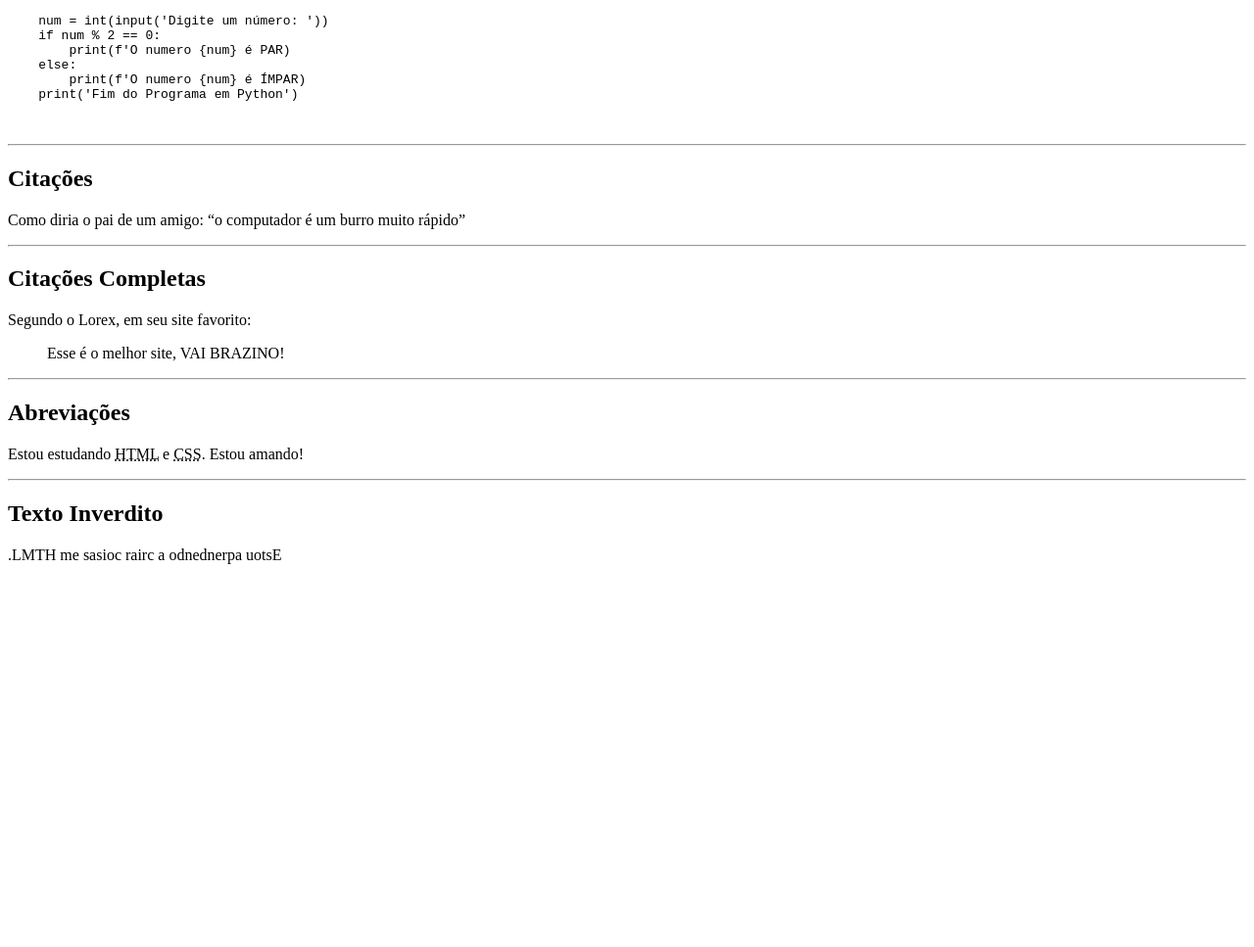
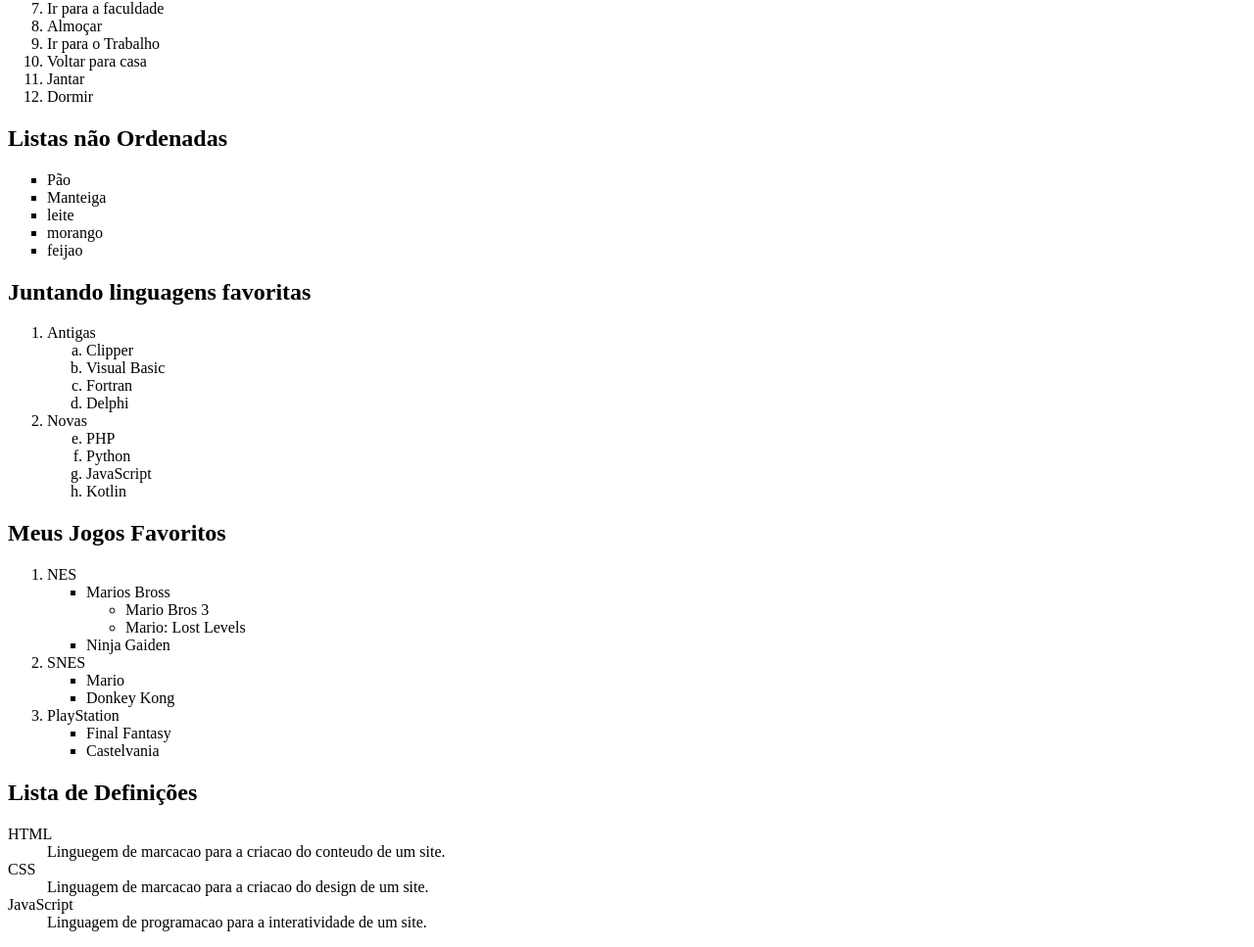
Before and after one commit to JoaoPedrinho013/Curso-de-HTML-e-CSS, a plain HTML site: page Modulo 1 de 5/exercicios/ex009/index.html in a window 1280 px wide. Shown: the part 199-1166 px from the top of the page at 98% size. Before the commit the page ends 800 px from the top, so only its background shows below. Drawn offline with Linux system fonts and the light colour scheme.

Commit message:
listas e links

```diff
--- a/Modulo 1 de 5/exercicios/ex009/index.html
+++ b/Modulo 1 de 5/exercicios/ex009/index.html
@@ -1,40 +1,104 @@
 <!DOCTYPE html>
 <html lang="pt-br">
+
 <head>
     <meta charset="UTF-8">
     <meta name="viewport" content="width=device-width, initial-scale=1.0">
-    <title>Outras formatações</title>
+    <title>Listas</title>
 </head>
+
 <body>
-    <h1>Outras formatações</h1>
-    <hr>
-    <h2>Codigo-Fonte/ Pré-Formatação</h2>
-    <p>O comando <code>document.getElementById('teste')</code> é escrito em linguagem JavaScript.</p>
-    <hr>
-    <pre>
-        <code>
-    num = int(input('Digite um número: '))
-    if num % 2 == 0:
-        print(f'O numero {num} é PAR)
-    else:
-        print(f'O numero {num} é ÍMPAR)
-    print('Fim do Programa em Python')
-        </code>
-    </pre>
-    <hr>
-    <h2>Citações</h2>
-    <p>Como diria o pai de um amigo: <q>o computador é um burro muito rápido</q></p>
-    <hr>
-    <h2>Citações Completas</h2>
-    <p>Segundo o Lorex, em seu site favorito: </p>
-    <blockquote cite="https://www.xvideos.com">
-        Esse é o melhor site, VAI BRAZINO!
-    </blockquote>
-    <hr>
-    <h2>Abreviações</h2>
-    <p>Estou estudando <abbr title="HyperText Markup Language">HTML</abbr> e <abbr title="Cascading Style Sheets">CSS</abbr>. Estou amando!</p>
-    <hr>
-    <h2>Texto Inverdito</h2>
-    <p><bdo dir="rtl">Estou aprendendo a criar coisas em HTML.</bdo></p>
+    <h1>Trabalhando com Listas</h1>
+    <h2>Listas Ordenadas</h2>
+
+    <ol type="1" start="3"> <!--
+        Tem 5 tipos de type para OL:
+    1 numeral
+    A alfabeto maiusculo
+    a alfabeto minusculo
+    I Romano
+    i romano
+    e o start e em qual vai comecar
+     -->
+        <li>Acordar</li>
+        <li>Ligar para o João</li>
+        <li>Tomar café</li>
+        <li>Escovar os dentes</li>
+        <li>Ir para a faculdade</li>
+        <li>Almoçar</li>
+        <li>Ir para o Trabalho</li>
+        <li>Voltar para casa</li>
+        <li>Jantar</li>
+        <li>Dormir</li>
+    </ol>
+    <h2> Listas não Ordenadas</h2>
+    <ul type="square"> <!--
+    Tem 3 tipos de type para UL
+    disc Deixa um circulo preenchido / mais usado
+    circle Deixa  um circulo sem fundo
+    square Deixa um quadrado preenchido
+    -->
+        <li>Pão
+        <li>Manteiga
+        <li>leite
+        <li>morango
+        <li>feijao
+            <!-- Os LI dos dois pode usar sem fechar a tag!!! mas nao e comumente usado-->
+    </ul>
+
+    <h2>Juntando linguagens favoritas</h2>
+    <ol>
+        <li>Antigas</li>
+        <ol type="a">
+            <li>Clipper</li>
+            <li>Visual Basic</li>
+            <li>Fortran</li>
+            <li>Delphi</li>
+        </ol>
+        <li>Novas</li>
+        <ol type="a" start="5">
+            <li>PHP</li>
+            <li>Python</li>
+            <li>JavaScript</li>
+            <li>Kotlin</li>
+        </ol>
+    </ol>
+    <h2>Meus Jogos Favoritos</h2>
+    <ol>
+        <li>NES</li>
+        <ul type="square">
+            <li>Marios Bross</li>
+            <ul type="circle">
+                <li>Mario Bros 3</li>
+                <li>Mario: Lost Levels</li>
+            </ul>
+            <li>Ninja Gaiden</li>
+        </ul>
+        <li>SNES</li>
+        <ul type="square">
+            <li>Mario</li>
+            <li>Donkey Kong</li>
+        </ul>
+        <li>PlayStation</li>
+        <ul type="square">
+            <li>Final Fantasy</li>
+            <li>Castelvania</li>
+        </ul>
+    </ol>
+
+    <h2>Lista de Definições</h2>
+    <dl>
+        <dt>HTML</dt>
+        <dd>Linguegem de marcacao para a criacao do conteudo de um site.</dd>
+        <dt>CSS</dt>
+        <dd>Linguagem de marcacao para a criacao do design de um site.</dd>
+        <dt>JavaScript</dt>
+        <dd>Linguagem de programacao para a interatividade de um site.</dd>
+    </dl>
 </body>
+<script>
+
+
+</script>
+
 </html>
```
Also changed, not shown: Modulo 1 de 5/exercicios/ex008b/index.html (added, +40 -0 lines), Modulo 1 de 5/exercicios/ex010/index.html (added, +22 -0 lines), Modulo 1 de 5/exercicios/ex010/noticias/pag003.html (added, +14 -0 lines), Modulo 1 de 5/exercicios/ex010/pag002.html (added, +14 -0 lines), 2 other files.
